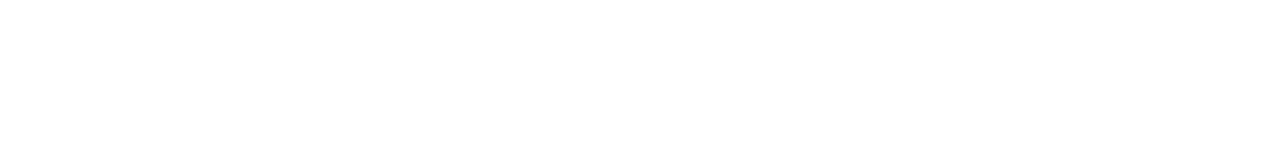
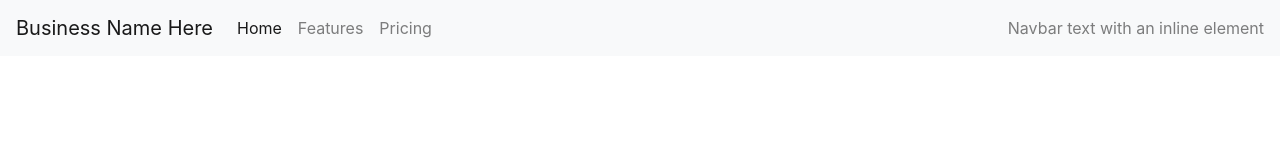
Before and after one commit to mohsinrazaq/project-structure-learning, a website: page index.html in a window 1280 px wide. Drawn offline with nearby package versions, Linux system fonts and the light colour scheme.

Commit message:
added bootstrap navbar

```diff
--- a/index.html
+++ b/index.html
@@ -16,14 +16,46 @@
     <link href="css/style.min.css" rel="stylesheet">
 
     <!-- bootstrap cdn -->
-    <link rel="stylesheet" href="https://maxcdn.bootstrapcdn.com/bootstrap/3.4.0/css/bootstrap.min.css">
+    <link rel="stylesheet" href="https://maxcdn.bootstrapcdn.com/bootstrap/4.0.0/css/bootstrap.min.css" integrity="sha384-Gn5384xqQ1aoWXA+058RXPxPg6fy4IWvTNh0E263XmFcJlSAwiGgFAW/dAiS6JXm" crossorigin="anonymous">
 </head>
 
 <body>
+    <!-- body wrapper started -->
+    <div class="wrapper">
 
+        <!-- navbar wrapper started -->
+        <div class="navbar-wrapper">
+            <nav class="navbar navbar-expand-lg navbar-light bg-light">
+                <a class="navbar-brand" href="#">Business Name Here</a>
+                <button class="navbar-toggler" type="button" data-toggle="collapse" data-target="#navbarText" aria-controls="navbarText" aria-expanded="false" aria-label="Toggle navigation">
+                     <span class="navbar-toggler-icon"></span>
+                </button>
+                <div class="collapse navbar-collapse" id="navbarText">
+                    <ul class="navbar-nav mr-auto">
+                        <li class="nav-item active">
+                            <a class="nav-link" href="#">Home <span class="sr-only">(current)</span></a>
+                        </li>
+                        <li class="nav-item">
+                            <a class="nav-link" href="#">Features</a>
+                        </li>
+                        <li class="nav-item">
+                            <a class="nav-link" href="#">Pricing</a>
+                        </li>
+                    </ul>
+                    <span class="navbar-text">
+                        Navbar text with an inline element
+                    </span>
+                </div>
+            </nav>
+        </div>
+        <!-- navbar wrapper ended -->
+
+    </div>
+    <!-- body wrapper ended -->
 </body>
 <!-- bootstrap cdn -->
-<script src="https://ajax.googleapis.com/ajax/libs/jquery/3.4.0/jquery.min.js"></script>
-<script src="https://maxcdn.bootstrapcdn.com/bootstrap/3.4.0/js/bootstrap.min.js"></script>
+<script src="https://code.jquery.com/jquery-3.2.1.slim.min.js" integrity="sha384-KJ3o2DKtIkvYIK3UENzmM7KCkRr/rE9/Qpg6aAZGJwFDMVNA/GpGFF93hXpG5KkN" crossorigin="anonymous"></script>
+<script src="https://cdnjs.cloudflare.com/ajax/libs/popper.js/1.12.9/umd/popper.min.js" integrity="sha384-ApNbgh9B+Y1QKtv3Rn7W3mgPxhU9K/ScQsAP7hUibX39j7fakFPskvXusvfa0b4Q" crossorigin="anonymous"></script>
+<script src="https://maxcdn.bootstrapcdn.com/bootstrap/4.0.0/js/bootstrap.min.js" integrity="sha384-JZR6Spejh4U02d8jOt6vLEHfe/JQGiRRSQQxSfFWpi1MquVdAyjUar5+76PVCmYl" crossorigin="anonymous"></script>
 
 </html>
```
